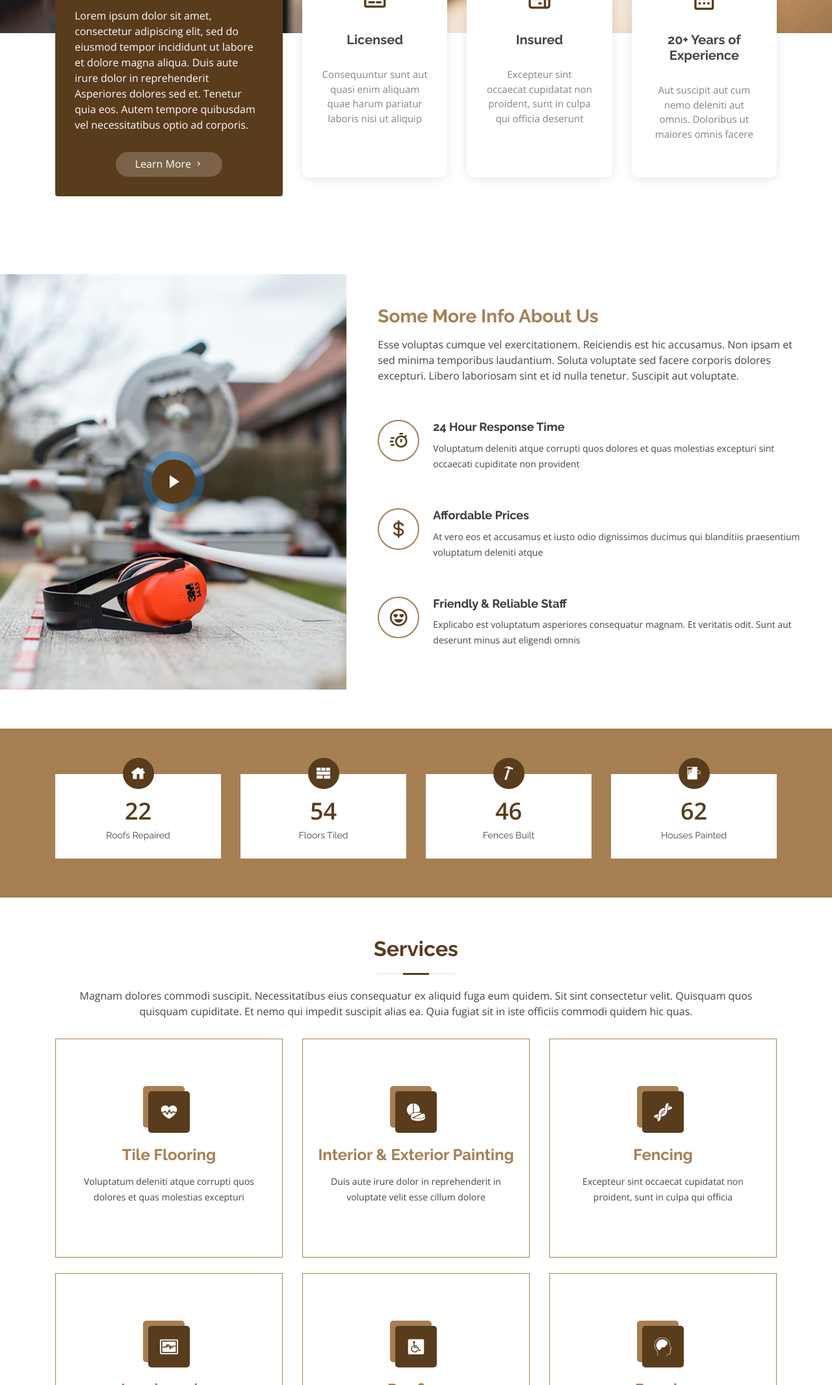
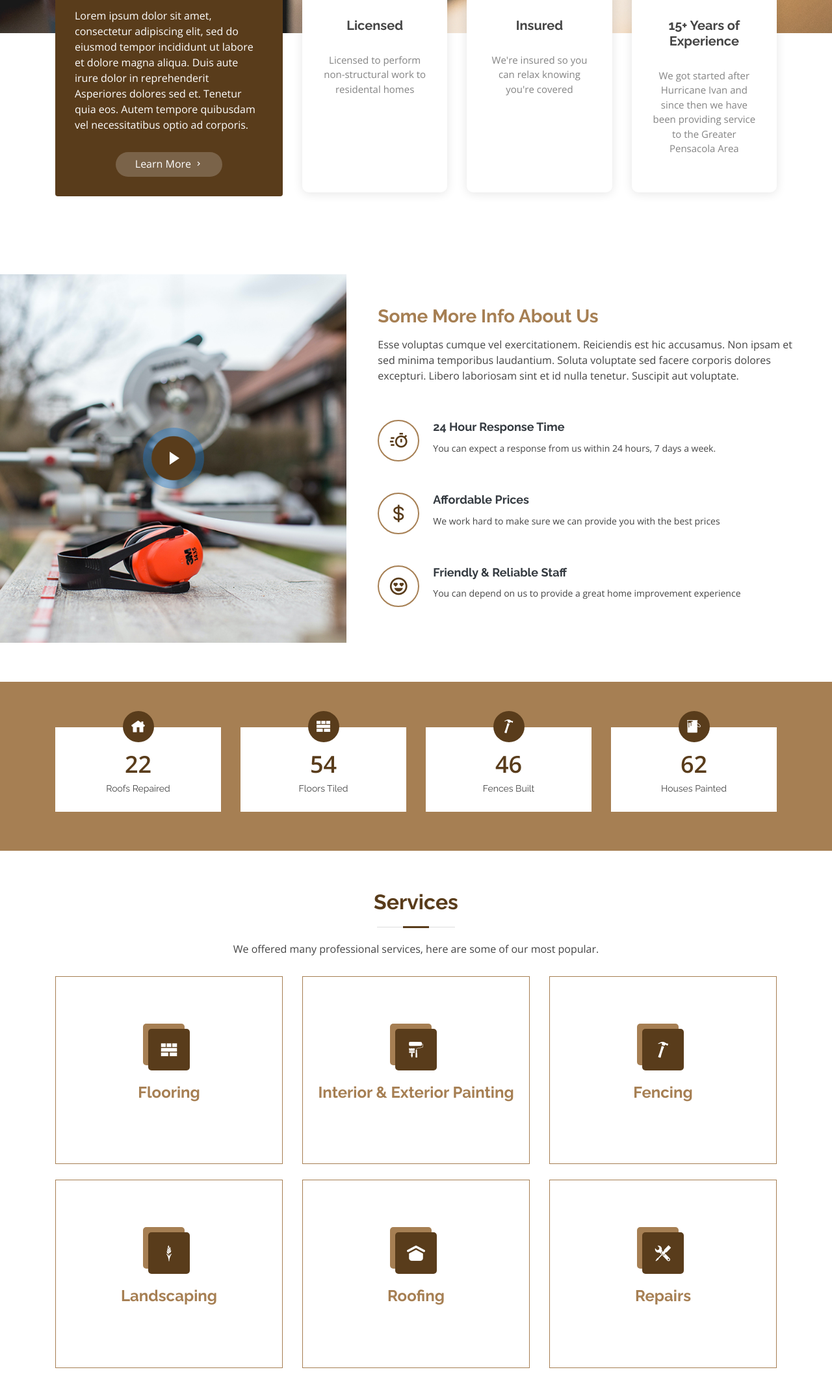
Before and after one commit to Wattzson/jbhrr, a plain HTML site: page index.html in a window 1280 px wide. Shown: the part 669-2800 px from the top of the page at 65% size. Drawn offline with nearby package versions, Linux system fonts and the light colour scheme.

Commit message:
content work

```diff
--- a/index.html
+++ b/index.html
@@ -129,21 +129,21 @@
                   <div class="icon-box mt-4 mt-xl-0">
                     <i class="bx bx-credit-card-front"></i>
                     <h4>Licensed</h4>
-                    <p>Consequuntur sunt aut quasi enim aliquam quae harum pariatur laboris nisi ut aliquip</p>
+                    <p>Licensed to perform non-structural work to residental homes</p>
                   </div>
                 </div>
                 <div class="col-xl-4 d-flex align-items-stretch">
                   <div class="icon-box mt-4 mt-xl-0">
                     <i class="bx bx-receipt"></i>
                     <h4>Insured</h4>
-                    <p>Excepteur sint occaecat cupidatat non proident, sunt in culpa qui officia deserunt</p>
+                    <p>We're insured so you can relax knowing you're covered</p>
                   </div>
                 </div>
                 <div class="col-xl-4 d-flex align-items-stretch">
                   <div class="icon-box mt-4 mt-xl-0">
                     <i class="bx bx-calendar"></i>
-                    <h4>20+ Years of Experience</h4>
-                    <p>Aut suscipit aut cum nemo deleniti aut omnis. Doloribus ut maiores omnis facere</p>
+                    <h4>15+ Years of Experience</h4>
+                    <p>We got started after Hurricane Ivan and since then we have been providing service to the Greater Pensacola Area</p>
                   </div>
                 </div>
               </div>
@@ -170,19 +170,19 @@
             <div class="icon-box">
               <div class="icon"><i class="bx bx-timer"></i></div>
               <h4 class="title"><a href="">24 Hour Response Time</a></h4>
-              <p class="description">Voluptatum deleniti atque corrupti quos dolores et quas molestias excepturi sint occaecati cupiditate non provident</p>
+              <p class="description">You can expect a response from us within 24 hours, 7 days a week.</p>
             </div>
 
             <div class="icon-box">
               <div class="icon"><i class="bx bx-dollar"></i></div>
               <h4 class="title"><a href="">Affordable Prices</a></h4>
-              <p class="description">At vero eos et accusamus et iusto odio dignissimos ducimus qui blanditiis praesentium voluptatum deleniti atque</p>
+              <p class="description">We work hard to make sure we can provide you with the best prices</p>
             </div>
 
             <div class="icon-box">
               <div class="icon"><i class="bx bx-happy-heart-eyes"></i></div>
               <h4 class="title"><a href="">Friendly & Reliable Staff</a></h4>
-              <p class="description">Explicabo est voluptatum asperiores consequatur magnam. Et veritatis odit. Sunt aut deserunt minus aut eligendi omnis</p>
+              <p class="description">You can depend on us to provide a great home improvement experience</p>
             </div>
 
           </div>
@@ -240,55 +240,50 @@
 
         <div class="section-title">
           <h2>Services</h2>
-          <p>Magnam dolores commodi suscipit. Necessitatibus eius consequatur ex aliquid fuga eum quidem. Sit sint consectetur velit. Quisquam quos quisquam cupiditate. Et nemo qui impedit suscipit alias ea. Quia fugiat sit in iste officiis commodi quidem hic quas.</p>
+          <p>We offered many professional services, here are some of our most popular.</p>
         </div>
 
         <div class="row">
-          <div class="col-lg-4 col-md-6 d-flex align-items-stretch">
+          <div class="col-lg-4 col-md-6 align-items-stretch">
             <div class="icon-box">
-              <div class="icon"><i class="icofont-heart-beat"></i></div>
-              <h4><a href="">Tile Flooring</a></h4>
-              <p>Voluptatum deleniti atque corrupti quos dolores et quas molestias excepturi</p>
+              <div class="icon"><i class="icofont-layout"></i></div>
+              <h4><a href="">Flooring</a></h4>
+              <!--<p>Voluptatum deleniti atque corrupti quos dolores et quas molestias excepturi</p>-->
             </div>
           </div>
 
-          <div class="col-lg-4 col-md-6 d-flex align-items-stretch mt-4 mt-md-0">
+          <div class="col-lg-4 col-md-6 align-items-stretch mt-4 mt-md-0">
             <div class="icon-box">
-              <div class="icon"><i class="icofont-drug"></i></div>
+              <div class="icon"><i class="icofont-paint-brush"></i></div>
               <h4><a href="">Interior & Exterior Painting</a></h4>
-              <p>Duis aute irure dolor in reprehenderit in voluptate velit esse cillum dolore</p>
             </div>
           </div>
 
-          <div class="col-lg-4 col-md-6 d-flex align-items-stretch mt-4 mt-lg-0">
+          <div class="col-lg-4 col-md-6 align-items-stretch mt-4 mt-lg-0">
             <div class="icon-box">
-              <div class="icon"><i class="icofont-dna-alt-2"></i></div>
+              <div class="icon"><i class="icofont-hammer""></i></div>
               <h4><a href="">Fencing</a></h4>
-              <p>Excepteur sint occaecat cupidatat non proident, sunt in culpa qui officia</p>
             </div>
           </div>
 
-          <div class="col-lg-4 col-md-6 d-flex align-items-stretch mt-4">
+          <div class="col-lg-4 col-md-6 align-items-stretch mt-4">
             <div class="icon-box">
-              <div class="icon"><i class="icofont-heartbeat"></i></div>
+              <div class="icon"><i class="icofont-plant"></i></div>
               <h4><a href="">Landscaping</a></h4>
-              <p>At vero eos et accusamus et iusto odio dignissimos ducimus qui blanditiis</p>
             </div>
           </div>
 
-          <div class="col-lg-4 col-md-6 d-flex align-items-stretch mt-4">
+          <div class="col-lg-4 col-md-6 align-items-stretch mt-4">
             <div class="icon-box">
-              <div class="icon"><i class="icofont-disabled"></i></div>
+              <div class="icon"><i class="icofont-ui-home"></i></div>
               <h4><a href="">Roofing</a></h4>
-              <p>Quis consequatur saepe eligendi voluptatem consequatur dolor consequuntur</p>
             </div>
           </div>
 
-          <div class="col-lg-4 col-md-6 d-flex align-items-stretch mt-4">
+          <div class="col-lg-4 col-md-6 align-items-stretch mt-4">
             <div class="icon-box">
-              <div class="icon"><i class="icofont-autism"></i></div>
+              <div class="icon"><i class="icofont-repair"></i></div>
               <h4><a href="">Repairs</a></h4>
-              <p>Modi nostrum vel laborum. Porro fugit error sit minus sapiente sit aspernatur</p>
             </div>
           </div>
 
@@ -303,7 +298,7 @@
 
         <div class="section-title">
           <h2>Get a Free Estimate</h2>
-          <p>Magnam dolores commodi suscipit. Necessitatibus eius consequatur ex aliquid fuga eum quidem. Sit sint consectetur velit. Quisquam quos quisquam cupiditate. Et nemo qui impedit suscipit alias ea. Quia fugiat sit in iste officiis commodi quidem hic quas.</p>
+          <p>No need to hesitate, you can setup a free estimate right away.  We'll contact you to confirm that we can meet your date.  We service the Greater Pensacola Area.</p>
         </div>
 
         <form action="forms/appointment.php" method="post" role="form" class="php-email-form">
@@ -326,7 +321,11 @@
               <input type="datetime" name="date" class="form-control datepicker" id="date" placeholder="Appointment Date" data-rule="minlen:4" data-msg="Please enter at least 4 chars">
               <div class="validate"></div>
             </div>
-            <div class="col-md-4 form-group">
+            <div class="col-md-8 form-group">
+              <input type="address" name="address" class="form-control" id="address" placeholder="Appointment Address" data-rule="minlen:4" data-msg="Please enter at least 4 chars">
+              <div class="validate"></div>
+            </div>
+            <!--<div class="col-md-4 form-group">
               <select name="department" id="department" class="form-control">
                 <option value="">Select Department</option>
                 <option value="Department 1">Department 1</option>
@@ -343,7 +342,7 @@
                 <option value="Doctor 3">Doctor 3</option>
               </select>
               <div class="validate"></div>
-            </div>
+            </div>-->
           </div>
 
           <div class="form-group">
@@ -615,10 +614,10 @@
             <div class="testimonial-item">
               <img src="assets/img/testimonials/testimonials-1.jpg" class="testimonial-img" alt="">
               <h3>Saul Goodman</h3>
-              <h4>Ceo &amp; Founder</h4>
+              <h4>100% Satisified Customer</h4>
               <p>
                 <i class="bx bxs-quote-alt-left quote-icon-left"></i>
-                Proin iaculis purus consequat sem cure digni ssim donec porttitora entum suscipit rhoncus. Accusantium quam, ultricies eget id, aliquam eget nibh et. Maecen aliquam, risus at semper.
+                John Brown and his crew did a great job converting my garage into a new bedroom.  The work was done quickly and looks great!
                 <i class="bx bxs-quote-alt-right quote-icon-right"></i>
               </p>
             </div>
@@ -628,10 +627,10 @@
             <div class="testimonial-item">
               <img src="assets/img/testimonials/testimonials-2.jpg" class="testimonial-img" alt="">
               <h3>Sara Wilsson</h3>
-              <h4>Designer</h4>
+              <h4>100% Satisified Customer</h4>
               <p>
                 <i class="bx bxs-quote-alt-left quote-icon-left"></i>
-                Export tempor illum tamen malis malis eram quae irure esse labore quem cillum quid cillum eram malis quorum velit fore eram velit sunt aliqua noster fugiat irure amet legam anim culpa.
+                John Brown and his crew did a great job converting my garage into a new bedroom.  The work was done quickly and looks great!
                 <i class="bx bxs-quote-alt-right quote-icon-right"></i>
               </p>
             </div>
@@ -641,10 +640,10 @@
             <div class="testimonial-item">
               <img src="assets/img/testimonials/testimonials-3.jpg" class="testimonial-img" alt="">
               <h3>Jena Karlis</h3>
-              <h4>Store Owner</h4>
+              <h4>100% Satisified Customer</h4>
               <p>
                 <i class="bx bxs-quote-alt-left quote-icon-left"></i>
-                Enim nisi quem export duis labore cillum quae magna enim sint quorum nulla quem veniam duis minim tempor labore quem eram duis noster aute amet eram fore quis sint minim.
+                John Brown and his crew did a great job converting my garage into a new bedroom.  The work was done quickly and looks great!
                 <i class="bx bxs-quote-alt-right quote-icon-right"></i>
               </p>
             </div>
@@ -654,10 +653,10 @@
             <div class="testimonial-item">
               <img src="assets/img/testimonials/testimonials-4.jpg" class="testimonial-img" alt="">
               <h3>Matt Brandon</h3>
-              <h4>Freelancer</h4>
+              <h4>100% Satisified Customer</h4>
               <p>
                 <i class="bx bxs-quote-alt-left quote-icon-left"></i>
-                Fugiat enim eram quae cillum dolore dolor amet nulla culpa multos export minim fugiat minim velit minim dolor enim duis veniam ipsum anim magna sunt elit fore quem dolore labore illum veniam.
+                John Brown and his crew did a great job converting my garage into a new bedroom.  The work was done quickly and looks great!
                 <i class="bx bxs-quote-alt-right quote-icon-right"></i>
               </p>
             </div>
@@ -667,10 +666,10 @@
             <div class="testimonial-item">
               <img src="assets/img/testimonials/testimonials-5.jpg" class="testimonial-img" alt="">
               <h3>John Larson</h3>
-              <h4>Entrepreneur</h4>
+              <h4>100% Satisified Customer</h4>
               <p>
                 <i class="bx bxs-quote-alt-left quote-icon-left"></i>
-                Quis quorum aliqua sint quem legam fore sunt eram irure aliqua veniam tempor noster veniam enim culpa labore duis sunt culpa nulla illum cillum fugiat legam esse veniam culpa fore nisi cillum quid.
+                John Brown and his crew did a great job converting my garage into a new bedroom.  The work was done quickly and looks great!
                 <i class="bx bxs-quote-alt-right quote-icon-right"></i>
               </p>
             </div>
@@ -768,8 +767,8 @@
       <div class="container">
 
         <div class="section-title">
-          <h2>Contact</h2>
-          <p>Magnam dolores commodi suscipit. Necessitatibus eius consequatur ex aliquid fuga eum quidem. Sit sint consectetur velit. Quisquam quos quisquam cupiditate. Et nemo qui impedit suscipit alias ea. Quia fugiat sit in iste officiis commodi quidem hic quas.</p>
+          <h2>Contact Us</h2>
+          <p>You can expect a response from us within 24 hours!</p>
         </div>
       </div>
 
@@ -865,7 +864,6 @@
               <li><i class="bx bx-chevron-right"></i> <a href="#">Home</a></li>
               <li><i class="bx bx-chevron-right"></i> <a href="#why-us" class="scrollto">About us</a></li>
               <li><i class="bx bx-chevron-right"></i> <a href="#services" class="scrollto">Services</a></li>
-              <li><i class="bx bx-chevron-right"></i> <a href="#">Terms of service</a></li>
               <li><i class="bx bx-chevron-right"></i> <a href="#">Privacy policy</a></li>
             </ul>
           </div>
```
